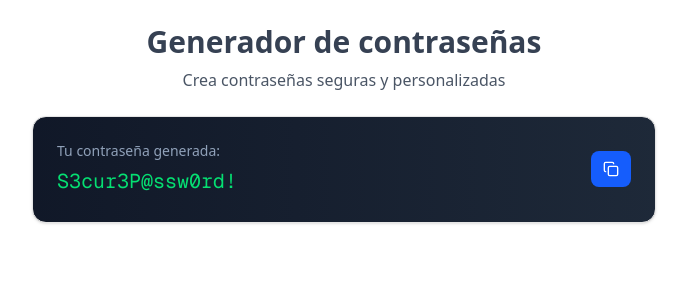
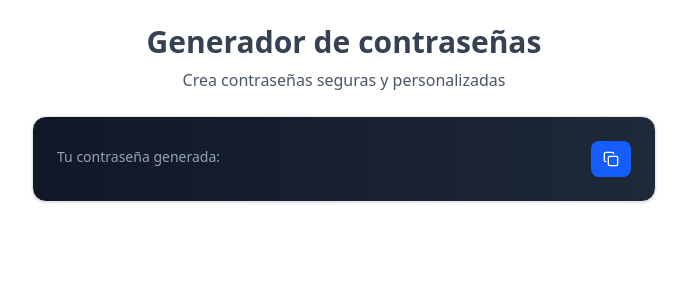
Before and after one commit to facundofernanddez/secure-password-generator, a Next.js app: page / in a window 1280 px wide. Shown: the top 300 px of the page, without its empty margins (296-983 px from the left). Built offline with nearby package versions, Linux system fonts and the light colour scheme.

Commit message:
pass state

```diff
--- a/app/(dashboard)/_components/form-create-password.tsx
+++ b/app/(dashboard)/_components/form-create-password.tsx
@@ -34,7 +34,7 @@ export default function FormCreatePassword() {
             </p>
 
             <p className="text-xl font-mono break-all text-green-400 leading-relaxed">
-              S3cur3P@ssw0rd!
+              {password}
             </p>
           </div>
 
```
